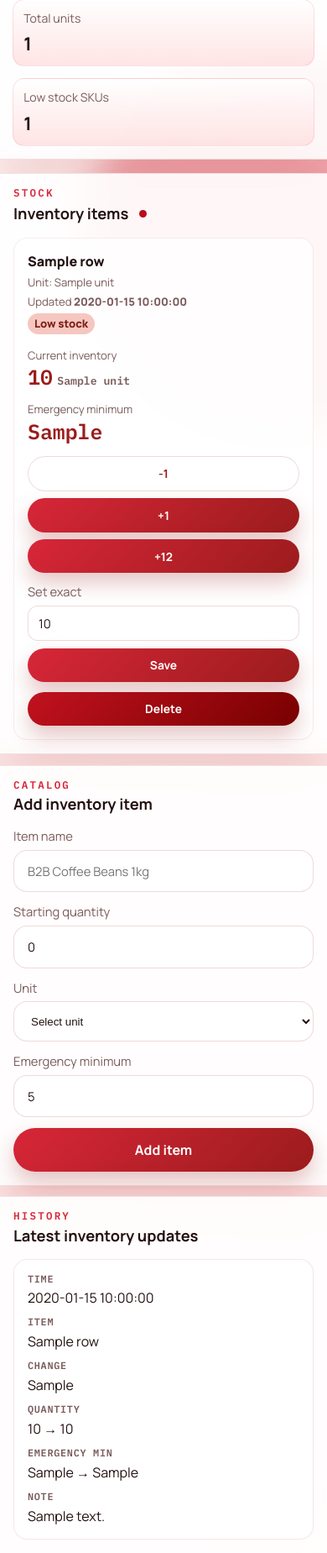
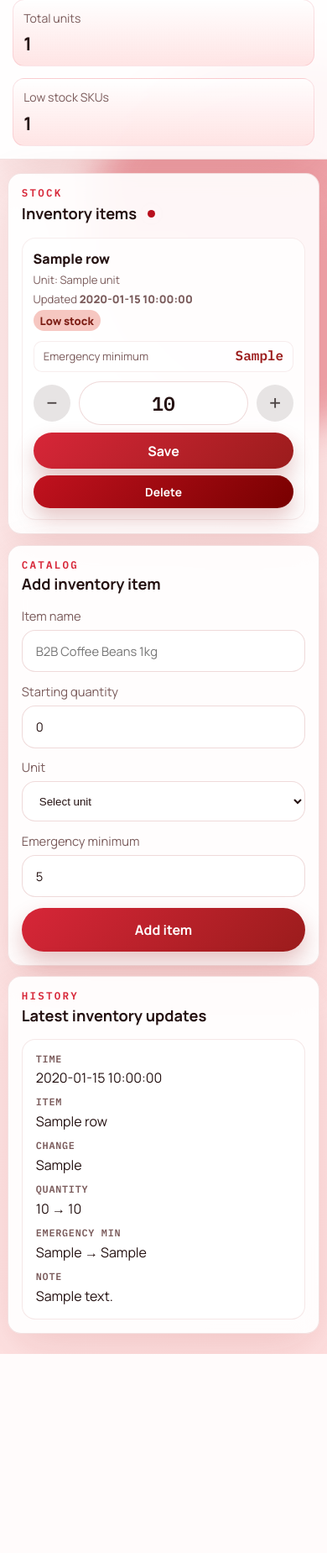
Before and after one commit to trujoes/StoreSkuTracker, a Flask app: template templates/inventory.html in a window 390 px wide. Shown: the part 460-2309 px from the top of the page at 84% size. After the commit the page ends 2072 px from the top, so only its background shows below. Run offline with Flask 3, Linux system fonts and the light colour scheme; the template is opened without the code that fills it: most values are stand-ins (such as "Sample title", 1, 10 or a date in 2020).

Commit message:
Inventory Mobile Upgrade

```diff
--- a/static/app.js
+++ b/static/app.js
@@ -312,10 +312,9 @@ function updateInventoryRow(rowElement, item) {
     warning.hidden = !item.is_low_stock;
   }
 
-  const exactInput = rowElement.querySelector('form[action$="/set"] input[name="quantity"]');
-  if (exactInput) {
-    exactInput.value = item.quantity ?? 0;
-  }
+  rowElement.querySelectorAll('form[action$="/set"] input[name="quantity"]').forEach((input) => {
+    input.value = item.quantity ?? 0;
+  });
 
 }
 
@@ -348,7 +347,8 @@ function bindInventorySteppers() {
       }
 
       const row = button.closest('[data-inventory-row]');
-      const exactInput = row?.querySelector('form[action$="/set"] input[name="quantity"]');
+      const exactInputs = row ? [...row.querySelectorAll('form[action$="/set"] input[name="quantity"]')] : [];
+      const exactInput = exactInputs.find((input) => input.offsetParent !== null) || exactInputs[0];
       if (!exactInput) {
         return;
       }
--- a/static/styles.css
+++ b/static/styles.css
@@ -838,6 +838,10 @@ button:hover {
   flex: 0 0 auto;
 }
 
+.inventory-mobile-actions {
+  display: none;
+}
+
 .stepper-form,
 .inventory-set-form {
   display: flex;
@@ -1458,9 +1462,89 @@ tbody tr.stale-row:hover {
     grid-template-columns: 1fr;
   }
 
-  .inventory-actions {
+  .inventory-row {
+    gap: 0.7rem;
+    padding: 0.8rem;
+  }
+
+  .inventory-desktop-actions,
+  .inventory-current-count {
+    display: none;
+  }
+
+  .inventory-min-count {
+    display: flex;
+    align-items: baseline;
+    justify-content: space-between;
+    gap: 0.75rem;
+    padding: 0.55rem 0.7rem;
+    border-radius: 10px;
+    background: rgba(255, 255, 255, 0.68);
+    border: 1px solid rgba(155, 28, 28, 0.08);
+  }
+
+  .inventory-min-count strong,
+  .inventory-min-count [data-field="inventory_minimum"] {
+    font-size: 1rem;
+  }
+
+  .inventory-mobile-actions {
     display: grid;
-    grid-template-columns: 1fr;
+    gap: 0.5rem;
+  }
+
+  .inventory-mobile-quantity {
+    display: grid;
+    grid-template-columns: 2.8rem minmax(0, 1fr) 2.8rem;
+    gap: 0.6rem;
+    align-items: center;
+  }
+
+  .inventory-step-button {
+    width: 2.8rem;
+    height: 2.8rem;
+    min-height: 2.8rem;
+    padding: 0;
+    border-radius: 50%;
+    color: #4d4545;
+    background: #e7e4e4;
+    border: 0;
+    box-shadow: none;
+    font-size: 1.6rem;
+    font-weight: 500;
+    line-height: 1;
+  }
+
+  .inventory-mobile-input {
+    appearance: textfield;
+    height: 3.2rem;
+    min-width: 0;
+    padding: 0.5rem;
+    border-radius: 999px;
+    text-align: center;
+    color: var(--text);
+    background: #fff;
+    font-family: "IBM Plex Mono", monospace;
+    font-size: 1.45rem;
+    font-weight: 800;
+    letter-spacing: 0;
+  }
+
+  .inventory-mobile-input::-webkit-inner-spin-button,
+  .inventory-mobile-input::-webkit-outer-spin-button {
+    margin: 0;
+    appearance: none;
+  }
+
+  .inventory-mobile-save {
+    grid-column: 1 / -1;
+    min-height: 2.65rem;
+    padding: 0.65rem 1rem;
+  }
+
+  .inventory-mobile-delete button {
+    min-height: 2.45rem;
+    padding: 0.55rem 0.9rem;
   }
 
   .assignment-row {
@@ -1516,6 +1600,16 @@ tbody tr.stale-row:hover {
     border-radius: 0;
   }
 
+  .inventory-page-layout {
+    padding: 0 0.55rem;
+  }
+
+  .inventory-page-layout .list-card {
+    border-left: 1px solid var(--panel-border);
+    border-right: 1px solid var(--panel-border);
+    border-radius: 16px;
+  }
+
   .hero {
     padding: 0.95rem;
   }
--- a/templates/inventory.html
+++ b/templates/inventory.html
@@ -25,7 +25,7 @@
   </div>
 </section>
 
-<section class="dashboard-layout">
+<section class="dashboard-layout inventory-page-layout">
   <article class="card list-card full-span">
     <div class="section-heading">
       <p class="eyebrow">Stock</p>
@@ -40,15 +40,15 @@
           <small>Updated <span data-field="inventory_updated">{{ row.updated_at | relative_time_display }}</span></small>
           <small class="inventory-warning" data-field="inventory_warning" {% if row.quantity > row.emergency_minimum %}hidden{% endif %}>Low stock</small>
         </div>
-        <div class="inventory-count">
+        <div class="inventory-count inventory-current-count">
           <span>Current inventory</span>
           <strong><span data-field="inventory_quantity">{{ row.quantity }}</span> <span class="inventory-unit">{{ row.unit }}</span></strong>
         </div>
-        <div class="inventory-count">
+        <div class="inventory-count inventory-min-count">
           <span>Emergency minimum</span>
           <strong data-field="inventory_minimum">{{ row.emergency_minimum }}</strong>
         </div>
-        <div class="inventory-actions">
+        <div class="inventory-actions inventory-desktop-actions">
           <div class="stepper-form" data-inventory-stepper>
             <button type="button" data-inventory-step="-1" class="compact-button secondary-button">-1</button>
             <button type="button" data-inventory-step="1" class="compact-button">+1</button>
@@ -62,6 +62,17 @@
             <button type="submit" class="compact-button">Save</button>
           </form>
           <form action="{{ url_for('delete_inventory_item', item_id=row.id) }}" method="post">
+            <button type="submit" class="danger compact-button" onclick="return confirm('Delete this inventory item?')">Delete</button>
+          </form>
+        </div>
+        <div class="inventory-mobile-actions">
+          <form action="{{ url_for('set_inventory_item', item_id=row.id) }}" method="post" class="inventory-mobile-quantity" data-inventory-save-form data-inventory-stepper>
+            <button type="button" data-inventory-step="-1" class="inventory-step-button secondary-button" aria-label="Decrease quantity">&minus;</button>
+            <input class="inventory-mobile-input" type="number" name="quantity" min="0" value="{{ row.quantity }}" aria-label="Current inventory quantity" required>
+            <button type="button" data-inventory-step="1" class="inventory-step-button secondary-button" aria-label="Increase quantity">+</button>
+            <button type="submit" class="inventory-mobile-save">Save</button>
+          </form>
+          <form action="{{ url_for('delete_inventory_item', item_id=row.id) }}" method="post" class="inventory-mobile-delete">
             <button type="submit" class="danger compact-button" onclick="return confirm('Delete this inventory item?')">Delete</button>
           </form>
         </div>
```
